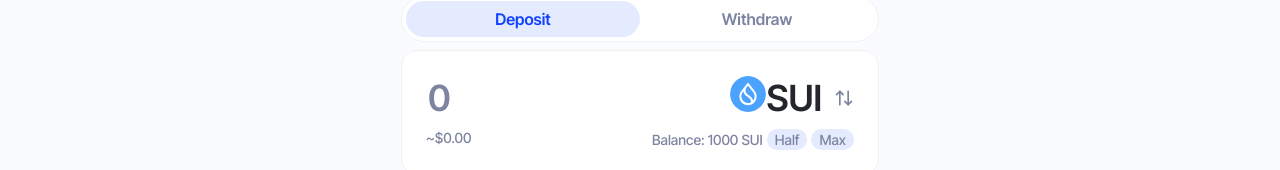
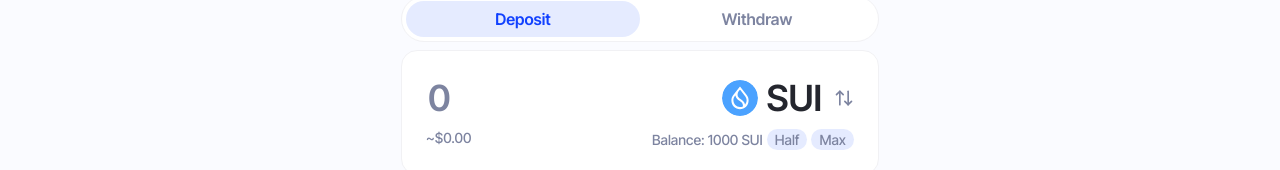
Before and after one commit to jeppepro/sui-vault-demo, a Next.js app: page / in a window 1280 px wide. Shown: the part 453-623 px from the top of the page. Built offline with nearby package versions, Linux system fonts and the light colour scheme.

Commit message:
Update TokenSwitcher.tsx

```diff
--- a/app/components/TokenSwitcher.tsx
+++ b/app/components/TokenSwitcher.tsx
@@ -42,7 +42,7 @@ export default function TokenSwitcher({ currentToken, onToggle }: TokenSwitcherP
               opacity: { duration: 0.15 },
             }}
             className="flex items-center justify-end gap-2 absolute inset-0"
-            style={{ display: "flex", flexDirection: "row" }}
+            style={{ display: "flex", flexDirection: "row", gap: "8px", alignItems: "center" }}
           >
             {currentToken === "SUI" ? (
               <>
```
